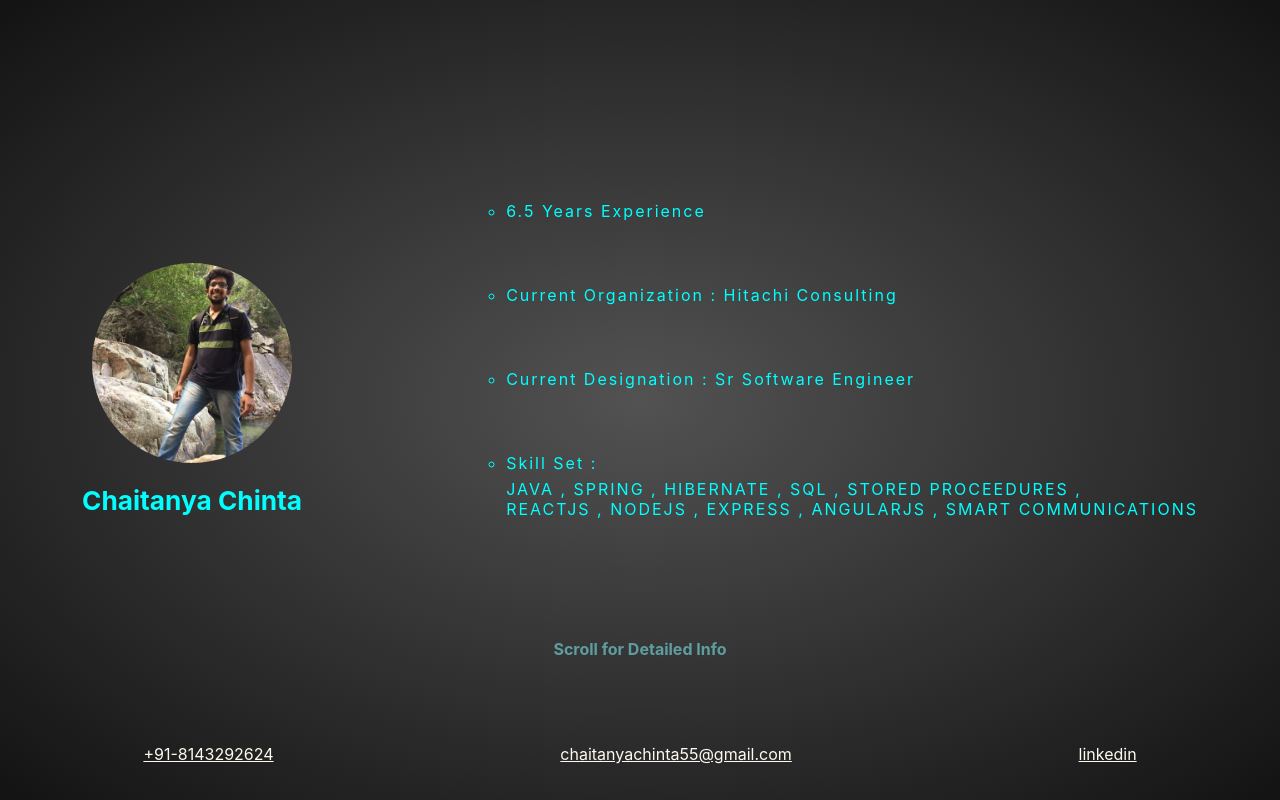
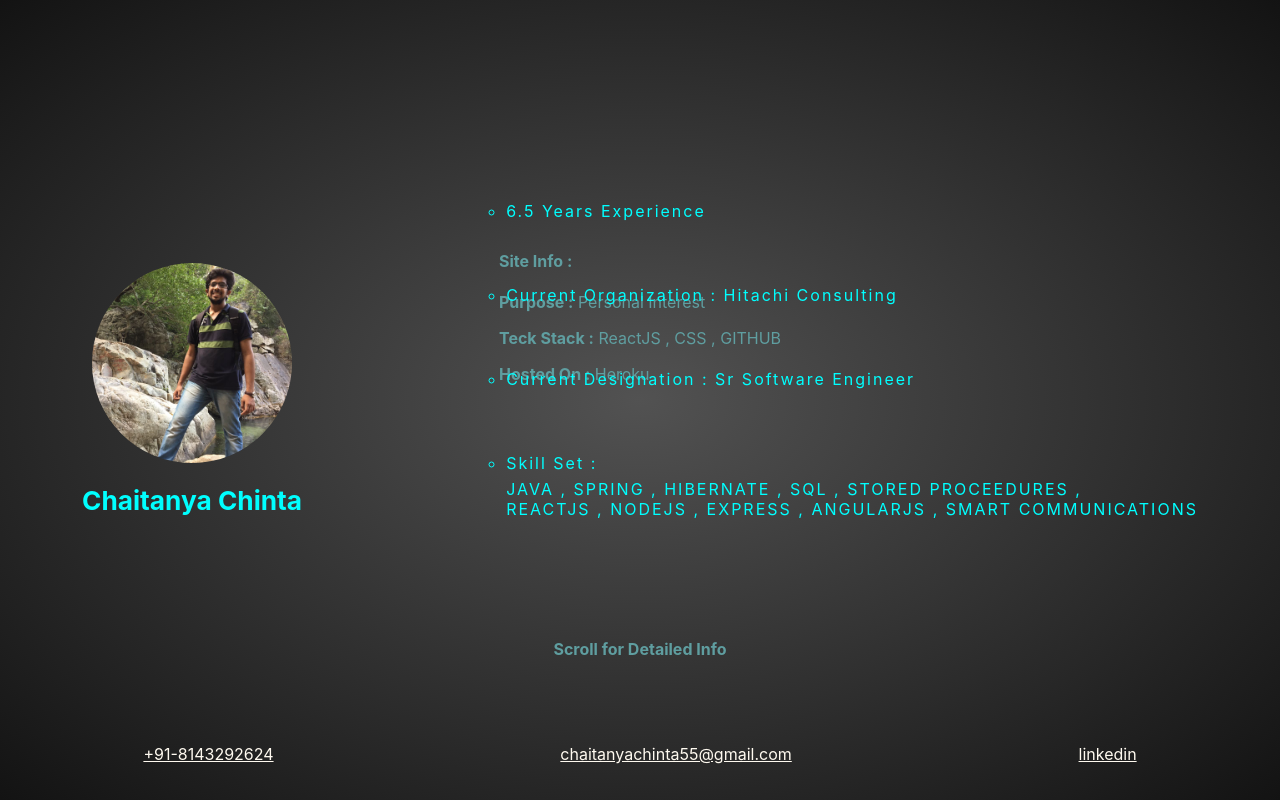
Before and after one commit to chaitanyachinta55/careerDigest, a React (Create React App) app: page / in a window 1280 px wide. Shown: the top 800 px of the page. Built offline with nearby package versions, Linux system fonts and the light colour scheme.

Commit message:
site information

```diff
--- a/src/Components/home/homePage.jsx
+++ b/src/Components/home/homePage.jsx
@@ -5,6 +5,7 @@ class homePage extends Component{
         super(props);
         this.state = {
             hideDetailedScroll : false,
+            hidesiteinfo : false,
             clickedLevel : "Jan 2014 - Jan 2017",
             experienceData : {
                 "Jan 2014 - Jan 2017" : {"Company": "Cognizant" , "Logo" : "cts_logo.png" , "Skills Acquired" : "Mainframes , JCL , Cobol , Java , Spring , Hibernate , SQL" ,
@@ -37,8 +38,11 @@ class homePage extends Component{
                 document.getElementById("scroll").classList.toggle("fadeOut");
                 document.getElementById("identityInfo").classList.toggle("fadeOut");
                 document.getElementById("overview").classList.toggle("fadeOut");
-                document.getElementById("header").classList.toggle("fadeIn");
+                document.getElementById("headerInfo").classList.toggle("fadeIn");
                 document.getElementById("timeline").classList.toggle("timelineActive");
+
+                if(!this.state.hidesiteinfo && window.scrollY < 300)
+                document.getElementById("siteinfo").classList.toggle("fadeIn");
 
                 //BELOW CODE SHOULD HELP IN ANIMATING ONE AFTER THE OTHER
                 const eachline = document.querySelectorAll('.timeline li');
@@ -46,7 +50,13 @@ class homePage extends Component{
                 eachline.forEach((li , index) => {
                     li.style.animation = `timelineFadein 2s ease forwards ${index / 9}s`
                 });
-                this.setState({hideDetailedScroll : true});
+                this.setState({hideDetailedScroll : true , hidesiteinfo : true});
+            }
+
+            if(this.state.hidesiteinfo && (window.scrollY >= 300 || window.scrollY === 0)){
+
+                document.getElementById("siteinfo").classList.toggle("fadeIn");
+                this.setState({hidesiteinfo : false});
             }
 
             if(this.state.hideDetailedScroll && window.scrollY <= 25 && window.scrollY >= 0){
@@ -54,7 +64,7 @@ class homePage extends Component{
                 document.getElementById("scroll").classList.toggle("fadeOut");
                 document.getElementById("identityInfo").classList.toggle("fadeOut");
                 document.getElementById("overview").classList.toggle("fadeOut");
-                document.getElementById("header").classList.toggle("fadeIn");
+                document.getElementById("headerInfo").classList.toggle("fadeIn");
                 document.getElementById("timeline").classList.toggle("timelineActive");
                 this.setState({hideDetailedScroll : false});
             }
@@ -75,14 +85,12 @@ class homePage extends Component{
     render(){
         return <div className="profileContainer">
             <div id = "header" className="header">
-                <section>
                     < div id = "headerInfo" className="headerInfo">
                         <div className="headerDP">
                             <img className="headerImage" src = "/images/profilepic.jpg" alt=""/>
                         </div>
-                        <h1 className="headerName">Chaitanya Chinta</h1>
+                        <h1 className="headerName">Chaitanya Chinta (Exp : 6.5 Years)</h1>
                     </div>
-                </section>
             </div>
             <div className="profileInfo">
                 <section>
@@ -95,7 +103,12 @@ class homePage extends Component{
                 </section>
 
                 <h4 id = "scroll" className="scroll">Scroll for Detailed Info</h4>
-
+                <div id = "siteinfo" className="siteinfo">
+                    <h4>Site Info :</h4>
+                    <p><text className = "boldText">Purpose :</text>  Personal Interest</p>
+                    <p><text className = "boldText">Teck Stack :</text>  ReactJS , CSS , GITHUB</p>
+                    <p><text className = "boldText">Hosted On :</text>  Heroku</p>
+                </div>
                 <div id = "overview" className="overview">
                     <ul>
                         <li>6.5 Years Experience</li>
@@ -114,10 +127,6 @@ class homePage extends Component{
                                 <li onClick = {() => this.timelineClicked(eachLevel)} >{eachLevel}</li>
                             ))
                         }
-                        {/* <li>Jun 2019...</li>
-                        <li>Mar 2018 - Jun 2019</li>
-                        <li>Feb 2017 - Mar 2018</li>
-                        <li onClick = {() => this.timelineClicked()} >Jan 2014 - Jan 2017</li> */}
                     </ul>
                 </div>
                 <div id = "detailsPanel" className="detailsPanel">
@@ -126,7 +135,6 @@ class homePage extends Component{
                             <img src = {"/images/"+this.state.experienceData[this.state.clickedLevel].Logo} alt="" className="firstlogo"></img>
                             <div className="closeDetais" onClick = {() => this.detailedClosed()}>X</div>
                         </div>
-                        {/* <div className="skillAcquired">Skill Acquired : Mainframes , JCL , Cobol , Java , Spring , Hibernate</div> */}
                         <div>
                         {Object.keys(this.state.experienceData[this.state.clickedLevel]).map(eachData => (
                             "Projects" !== eachData && "Logo" !== eachData && "Company" !== eachData ?
--- a/src/scss/homePage.css
+++ b/src/scss/homePage.css
@@ -60,19 +60,26 @@
     position: fixed;
     top: 1%;
     height: 15vh;
-    width: 100%;
+    width: 90vw;
     padding-left: 2%;
     color: cyan;
-    opacity: 0;
-    transition: all 0.5s ease;
+
+    display: flex;
+    flex-direction: row;
+    justify-content: space-between;
+    align-items: center;
+
 }
 
 .headerInfo{
     top: 0;
+    width: 100%;
     display: flex;
     flex-direction: row;
     justify-content: flex-start;
     align-items: flex-start;
+    opacity: 0;
+    transition: all 0.5s ease;
 }
 
 /* Display picture in circle : START*/
@@ -93,6 +100,15 @@
 
 .headerName{
     font-size: 100%;
+}
+
+.siteinfo{
+    position: fixed;
+    bottom: 50%;
+    color: cadetblue;
+    transition: all 0.5s ease;
+    opacity: 0;
+    transition: all 0.5s ease;
 }
 /* Header Content : End*/
 
```
